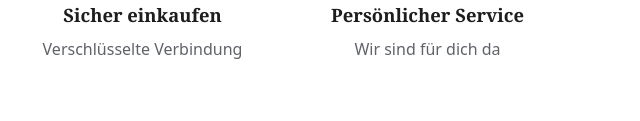
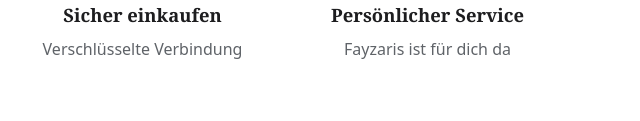
Before and after one commit to fayzaris-arena/fayzariswebseite, a plain HTML site: page index.html in a window 1280 px wide. Shown: the part 849-970 px from the top of the page, 640-1280 px from the left. Drawn offline with Linux system fonts and the light colour scheme.

Commit message:
Startseite: Text unter "Persönlicher Service" angepasst

```diff
--- a/index.html
+++ b/index.html
@@ -41,7 +41,7 @@
           <div class="vorteil"><div class="vorteil__icon" aria-hidden="true">🚚</div><h3>Versand weltweit</h3><p class="leise">Deutschland kostenlos, sonst 5,90 €</p></div>
           <div class="vorteil"><div class="vorteil__icon" aria-hidden="true">↩️</div><h3>14 Tage Widerruf</h3><p class="leise">Gesetzliches Widerrufsrecht</p></div>
           <div class="vorteil"><div class="vorteil__icon" aria-hidden="true">🔒</div><h3>Sicher einkaufen</h3><p class="leise">Verschlüsselte Verbindung</p></div>
-          <div class="vorteil"><div class="vorteil__icon" aria-hidden="true">💬</div><h3>Persönlicher Service</h3><p class="leise">Wir sind für dich da</p></div>
+          <div class="vorteil"><div class="vorteil__icon" aria-hidden="true">💬</div><h3>Persönlicher Service</h3><p class="leise">Fayzaris ist für dich da</p></div>
         </div>
       </div>
     </section>
```
